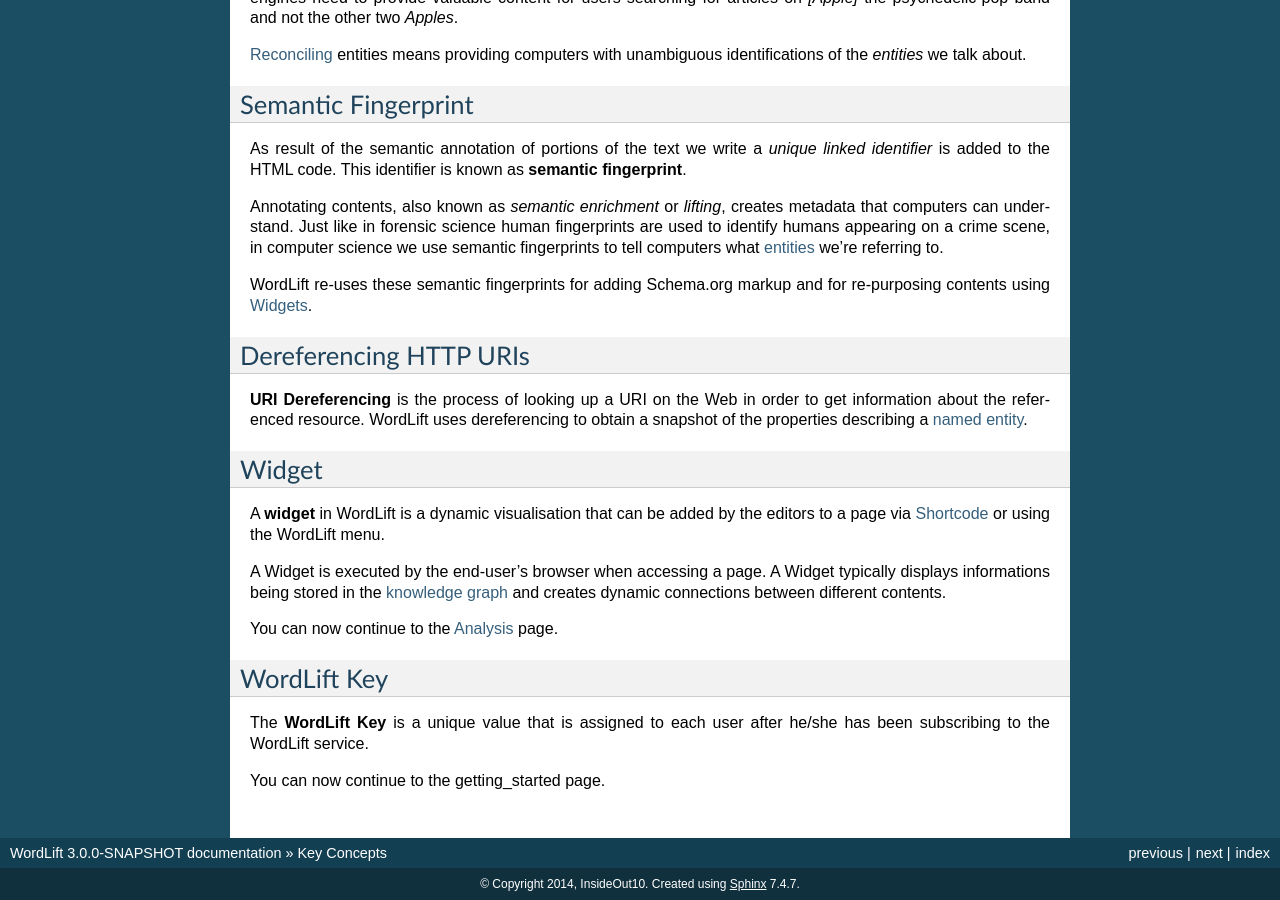
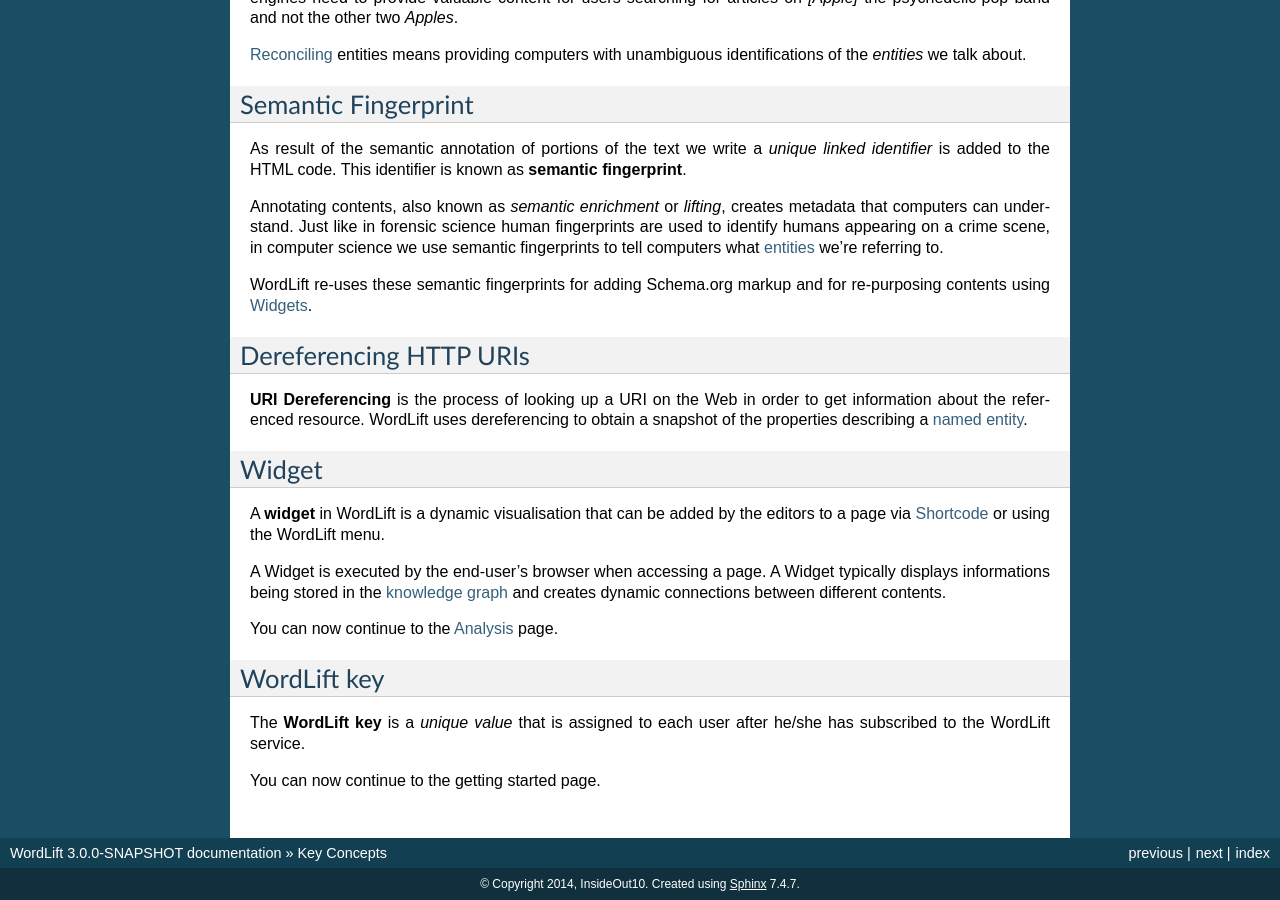
Before and after one commit to insideout10/wordlift-docs, a Sphinx documentation site: the page built from docs/key-concepts.rst, in a window 1280 px wide and 900 px high, scrolled down 1592 px. Built offline with Sphinx 7.4.7, drawn with Linux system fonts in a browser that asks for light colours; some of the changed text lies outside the part shown.

Commit message:
Update key concepts

```diff
--- a/docs/getting-started.rst
+++ b/docs/getting-started.rst
@@ -30,7 +30,7 @@
 Activation
 __________
 
-To activate the plugin you will need a `WordLift Key <key-concepts.html#WordLift_Key>`_. You might receive this key from us or from an automatic email system righ after subscribing to the service from the WordLift_ website (*coming up*).
+To activate the plugin you will need a `WordLift key <key-concepts.html#wordLift_key>`_. You might receive this key from us or from an automatic email system righ after subscribing to the service from the WordLift_ website (*coming up*).
 
 From the WordPress administration menu, click on *Plugins* / *Installed Plugins*. Then click on *Settings* on the
 WordLift plugin.
--- a/docs/key-concepts.rst
+++ b/docs/key-concepts.rst
@@ -86,8 +86,8 @@
 
 You can now continue to the :doc:`analysis` page.
 
-WordLift Key
+WordLift key
 _____________
-The **WordLift Key** is a unique value that is assigned to each user after he/she has been subscribing to the WordLift service.
+The **WordLift key** is a *unique value* that is assigned to each user after he/she has subscribed to the WordLift service.
 
-You can now continue to the :doc:`getting_started` page.
+You can now continue to the :doc:`getting started` page.
```
